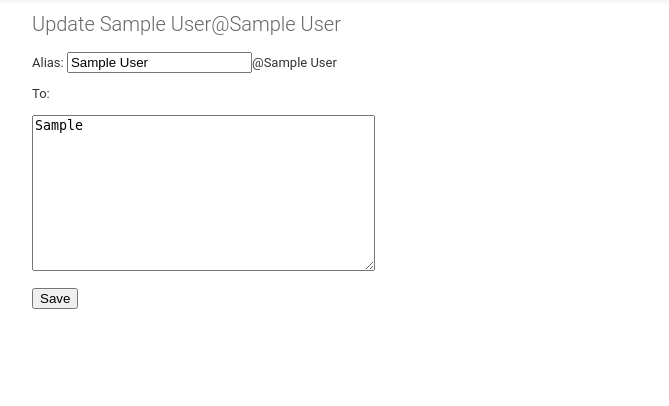
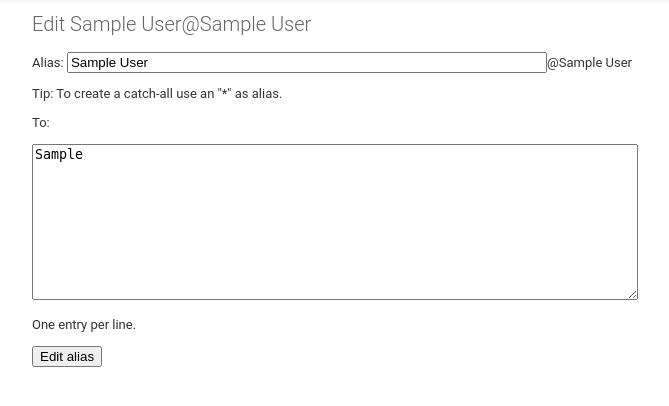
Before and after one commit to TK-IT/orgmail, a Django app: a page that uses orgmailadmin/templates/orgmailadmin/alias_form.html in a window 1280 px wide. Shown: the part 72-478 px from the top of the page, without its empty margins (47-716 px from the left). Run offline with Django 3.2, Linux system fonts and the light colour scheme; a user stored in the database is signed in; tables that the repository leaves empty hold one stand-in row (values such as "Sample post"); parts of the project's set-up code (start-up, migrations or seed data) failed here and were passed over.

Commit message:
Make alias_form.html a bit nicer

```diff
--- a/orgmailadmin/templates/orgmailadmin/alias_form.html
+++ b/orgmailadmin/templates/orgmailadmin/alias_form.html
@@ -1,14 +1,39 @@
 {% extends "orgmailadmin/base.html" %}
+{% block head %}
+<style>
+#alias-form {
+    max-width: 600px;
+}
+.alias-row {
+    display: flex;
+    align-items: baseline;
+}
+.alias-row > label {
+    white-space: pre; /* obey trailing space */
+}
+.alias-row > input {
+    flex-grow: 1;
+}
+#alias-form textarea {
+    width: 100%;
+}
+</style>
+{% endblock %}
 {% block content %}
 
-<h1>{{ object|yesno:"Update,Create alias" }} {{ object }}</h1>
+<h1>{{ object|yesno:"Edit,Add alias" }} {{ object }}</h1>
 
-<form method="post">{% csrf_token %}
+<form method="post" id="alias-form">{% csrf_token %}
     {{ form.name.errors }}
-    <p><label>Alias: {{ form.name }}@{{ domain }}</label></p>
+    <p class="alias-row"><label for="{{ form.name.id_for_label }}">Alias: </label>
+    {{ form.name }}<span class="tail">@{{ domain }}</span></p>
+    <p>
+    Tip: To create a catch-all use an "*" as alias.
+    </p>
     {{ form.recipients.errors }}
-    <p>To:</p>
+    <p><label for="{{ form.recipients.id_for_label }}">To:</label></p>
     <p>{{ form.recipients }}</p>
-    <input type="submit" value="Save" />
+    <p>One entry per line.</p>
+    <input type="submit" value="{{ object|yesno:"Edit,Add" }} alias" />
 </form>
 {% endblock %}
```
